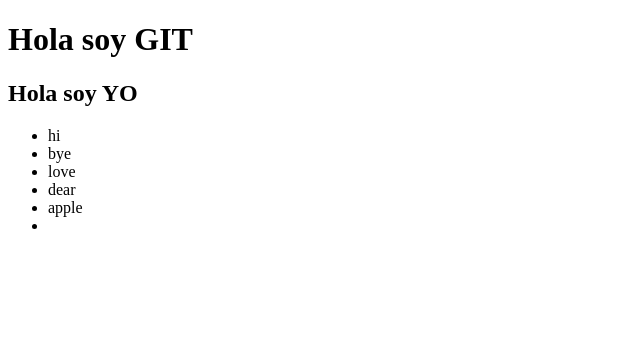
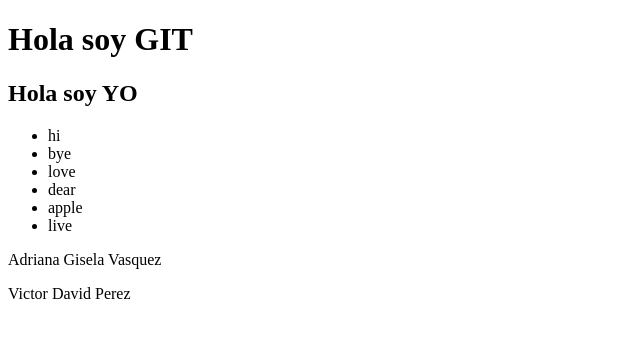
Before and after one commit to Victor-Perez-III/Practicando-Git, a plain HTML site: page index.html in a window 1280 px wide. Shown: the whole page, without its empty margins (0-640 px from the left). Drawn offline with Linux system fonts and the light colour scheme.

Commit message:
mas informacion

```diff
--- a/index.html
+++ b/index.html
@@ -21,7 +21,11 @@
         <li>love</li>
         <li>dear</li>
         <li>apple</li>
-        <li></li>
+        <li>live</li>
+
     </ul>
+
+    <p>Adriana Gisela Vasquez</p>
+    <p>Victor David Perez</p>
 </body>
 </html>
```
